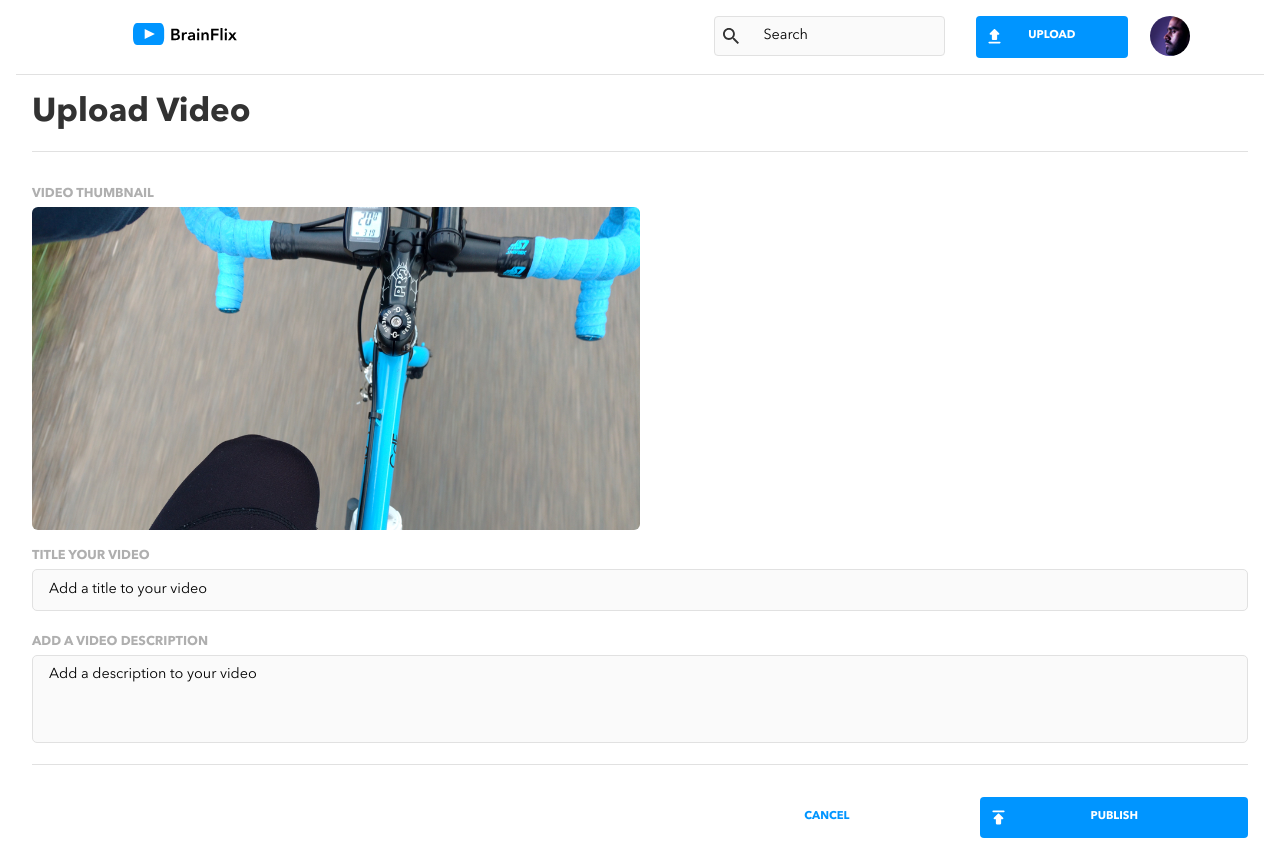
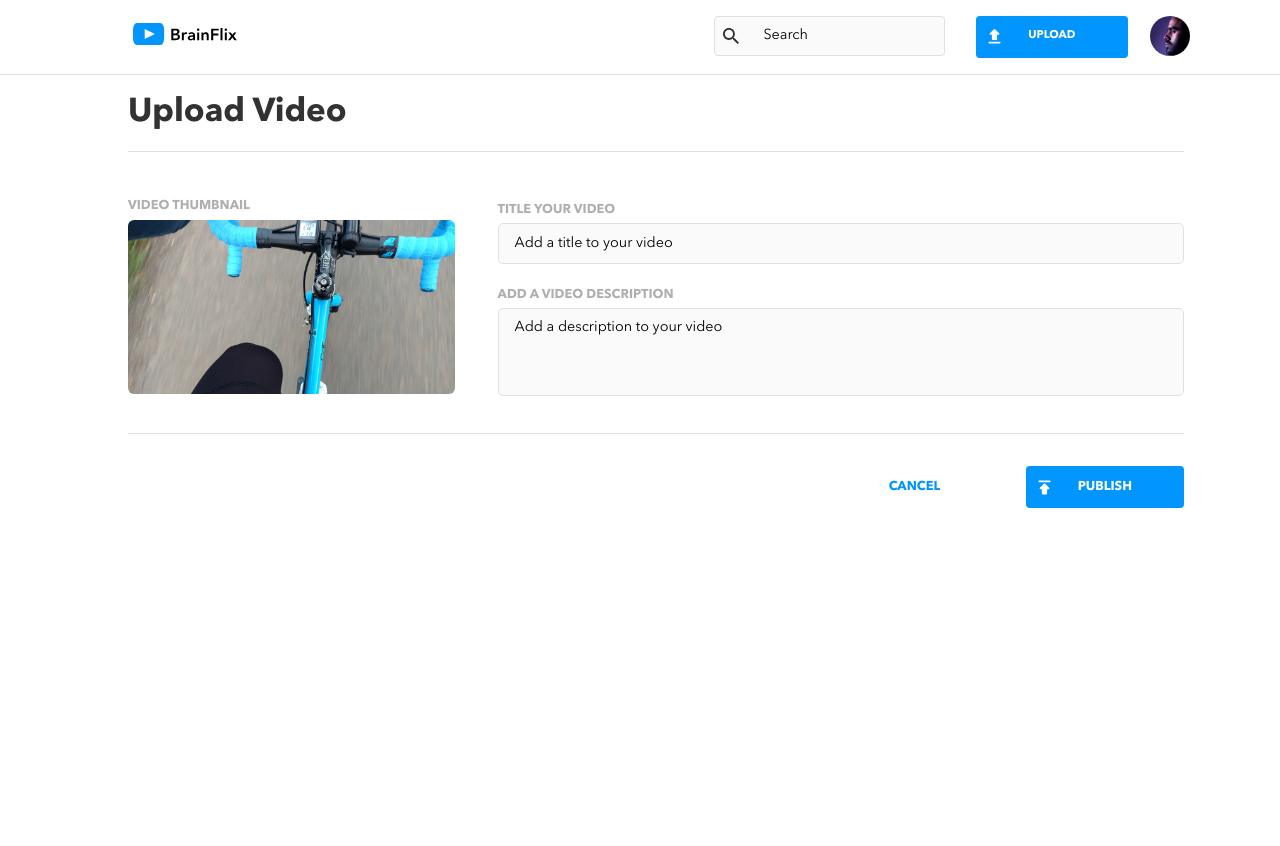
Before and after one commit to retrocolours/tatiana-privezentseva-brainflix, a React (Create React App) app: page /upload in a window 1280 px wide. After the commit the page ends 800 px from the top, so only its background shows below. Built offline with nearby package versions, Linux system fonts and the light colour scheme.

Commit message:
finish scss for the Upload page

```diff
--- a/src/components/Button/Button.scss
+++ b/src/components/Button/Button.scss
@@ -57,7 +57,10 @@
       margin-left: 2rem;
       width: 22%;
     }
-
+    @include desktop {
+      font-size: 0.8rem;
+      width: 15%;
+    }
   }
 
   &--cancel {
@@ -75,7 +78,10 @@
       margin-top: 2.6rem;
       font-size: 0.7rem;
     }
-
+    @include desktop {
+      font-size: 0.8rem;
+      width: 15%;
+    }
   }
 
   &--comment {
--- a/src/pages/Upload/Upload.js
+++ b/src/pages/Upload/Upload.js
@@ -11,13 +11,14 @@ function Upload() {
       <section className="form">
         <h1 className="form__title">Upload Video</h1>
         <div className="form__container">
+          <div className="form__box">
           <label className="form__subtitle">Video Thumbnail</label>
           <img
             src={UploadVideo}
             className="form__thumbnail"
             alt="thumbnail"
           ></img>
-
+          </div>
           <form id="form__form" className="form__form">
             <label htmlFor="name" className="form__label--title">
               Title your video
@@ -41,12 +42,14 @@ function Upload() {
               cols="30"
               name="videoDescription"
             ></textarea>
-            <div className="form__buttons">
+
+          </form>
+
+        </div>
+        <div className="form__buttons">
             <Button className="btn--publish" text="Publish" link="/" />
             <Button className="btn--cancel" text="Cancel" link="/" />
             </div>
-          </form>
-        </div>
       </section>
     </>
   );
--- a/src/pages/Upload/Upload.scss
+++ b/src/pages/Upload/Upload.scss
@@ -5,8 +5,9 @@
 .form {
   display: flex;
   flex-direction: column;
+  border-top: 1px solid $secondary-color2;
+
   &__title {
-    border-top: 1px solid $secondary-color2;
     padding-top: 1rem;
     padding-bottom: 1rem;
     font-size: 24px;
@@ -19,8 +20,14 @@
     @include tablet {
       font-size: 33px;
       line-height: 44px;
-      margin-left: 1rem;
-      margin-right: 1rem;
+      padding-left: 0;
+      margin-left: 2rem;
+      margin-right: 2rem;
+    }
+
+    @include desktop {
+      margin-left: 8rem;
+
     }
   }
 
@@ -32,6 +39,14 @@
       margin-right: 2rem;
       border-top: 1px solid $secondary-color2;
       padding-top: 2rem;
+    }
+
+    @include desktop {
+      display: flex;
+      margin-left: 8rem;
+      margin-right: 6rem;
+      margin-bottom: 1rem;
+      justify-content: space-between;
     }
   }
 
@@ -58,11 +73,25 @@
       display: block;
       margin-top: 0.2rem;
     }
+    @include desktop {
+      width: 100%;
+    }
   }
 
   &__form {
     display: flex;
     flex-direction: column;
+    @include desktop {
+      width: 65%;
+    }
+  }
+
+  &__box {
+    @include desktop {
+      width: 31%;
+      padding-top: 0.8rem;
+
+    }
   }
 
   &__input--title,
@@ -93,12 +122,21 @@
   &__buttons {
     display: flex;
     flex-direction: column;
+    margin-left: 1rem;
+    margin-right: 1rem;
 
     @include tablet {
       border-top: 1px solid $secondary-color2;
       flex-direction: row;
       justify-content: flex-end;
       align-items: baseline;
+      margin-left: 2rem;
+      margin-right: 2rem;
+    }
+
+    @include desktop {
+        margin-right: 6rem;
+        margin-left: 8rem;
     }
   }
 }
```
